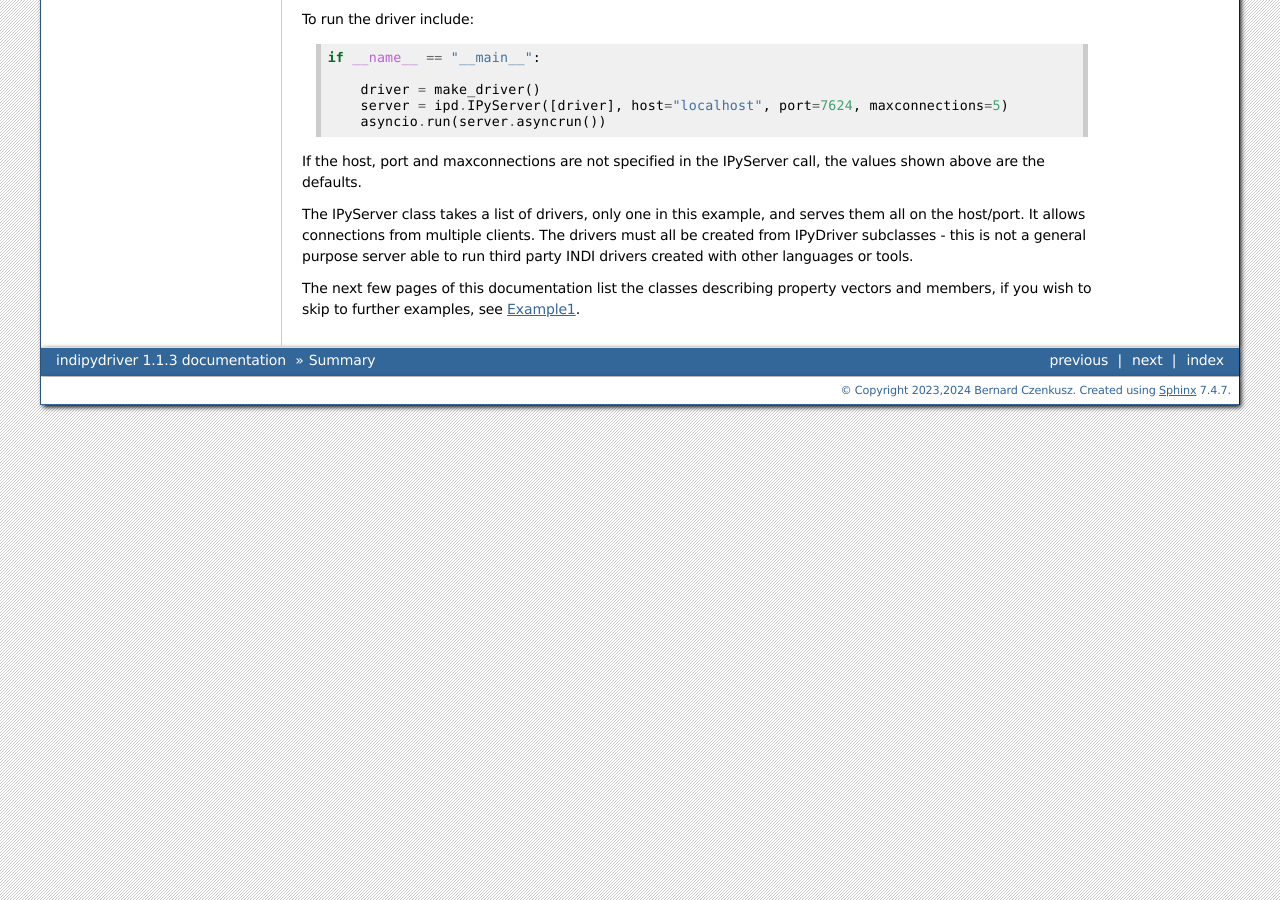
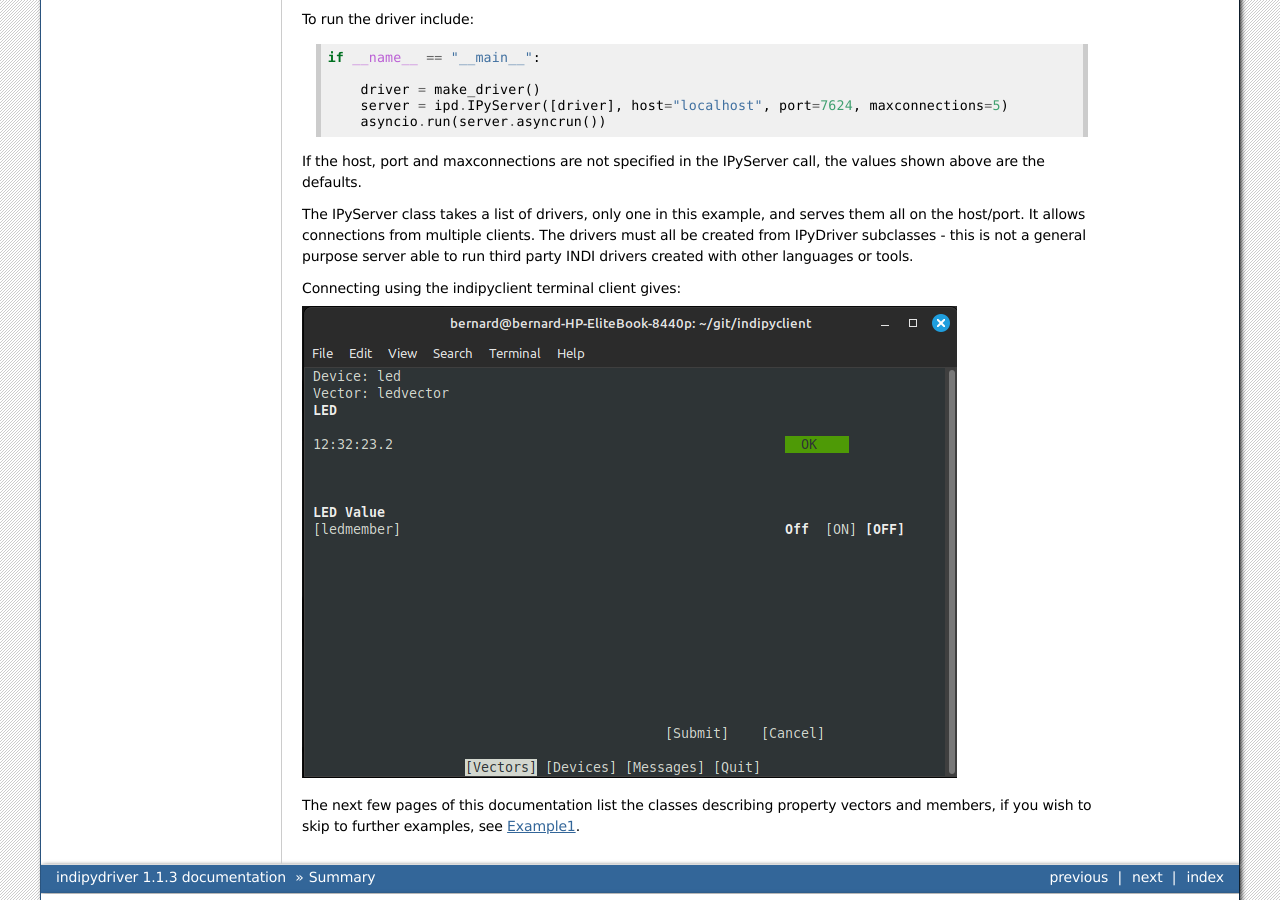
Before and after one commit to bernie-skipole/indipydriver, a Sphinx documentation site: the page built from docs/source/usage/summary.rst, in a window 1280 px wide and 900 px high, scrolled down 2710 px. Built offline with Sphinx 7.4.7, drawn with Linux system fonts in a browser that asks for light colours.

Commit message:
Working on documentation

```diff
--- a/docs/source/usage/summary.rst
+++ b/docs/source/usage/summary.rst
@@ -146,4 +146,9 @@
 
 The IPyServer class takes a list of drivers, only one in this example, and serves them all on the host/port. It allows connections from multiple clients. The drivers must all be created from IPyDriver subclasses - this is not a general purpose server able to run third party INDI drivers created with other languages or tools.
 
+Connecting using the indipyclient terminal client gives:
+
+.. image:: ./image.png
+
+
 The next few pages of this documentation list the classes describing property vectors and members, if you wish to skip to further examples, see :ref:`example1`.
```
Also changed, not shown: docs/source/usage/image.png (added).
